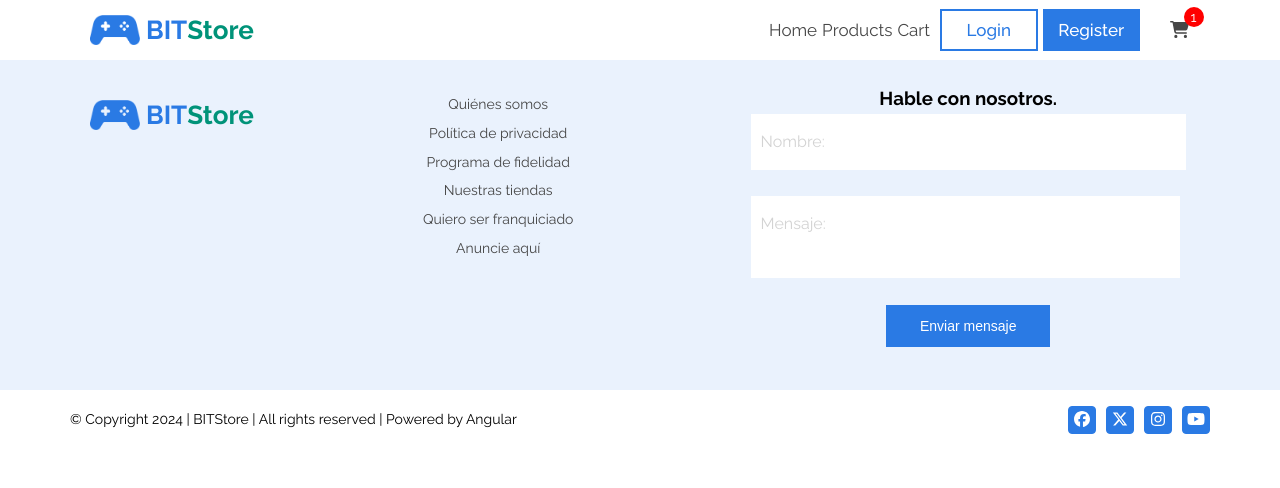
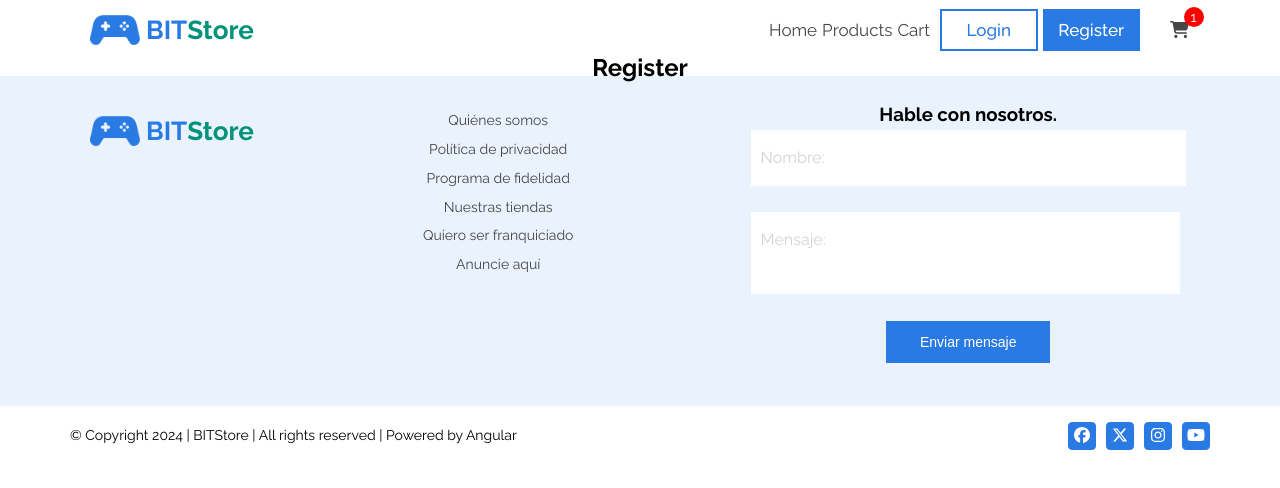
Before and after one commit to jcarlosj/bit-store-frontend, an Angular app: page /register in a window 1280 px wide. Before the commit this address led to /. Shown: the top 488 px of the page. Built offline with nearby package versions, Linux system fonts and the light colour scheme.

Commit message:
[+] app.routes: Define rutas /login /register [+] (login, register).component*: HTML & CSS

```diff
--- a/src/app/app.routes.ts
+++ b/src/app/app.routes.ts
@@ -1,7 +1,11 @@
 import { Routes } from '@angular/router';
 import { HomeComponent } from './pages/home/home.component';
+import { LoginComponent } from './pages/login/login.component';
+import { RegisterComponent } from './pages/register/register.component';
 
 export const routes: Routes = [
     { path: 'home', component: HomeComponent },
+    { path: 'register', component: RegisterComponent },
+    { path: 'login', component: LoginComponent },
     { path: '',  redirectTo: 'home', pathMatch: 'full' }
 ];
--- a/src/app/components/layout/header/header.component.html
+++ b/src/app/components/layout/header/header.component.html
@@ -38,10 +38,10 @@
                 <li class="menu-item menu-login">
                     <ul>
                         <li class="menu-item">
-                            <a class="btn btn-outline-primary" href="#">Login</a>
+                            <a class="btn btn-outline-primary" routerLink="/login">Login</a>
                         </li>
                         <li class="menu-item">
-                            <a class="btn btn-primary" href="#">Register</a>
+                            <a class="btn btn-primary" routerLink="/register">Register</a>
                         </li>
                     </ul>
                 </li>
@@ -49,10 +49,10 @@
 
             <ul id="auth-menu" class="auth-menu auth-menu__container">
                 <li class="menu-item">
-                    <a class="btn btn-outline-primary" href="#">Login</a>
+                    <a class="btn btn-outline-primary" routerLink="/login">Login</a>
                 </li>
                 <li class="menu-item">
-                    <a class="btn btn-primary" href="#">Register</a>
+                    <a class="btn btn-primary" routerLink="/register">Register</a>
                 </li>
             </ul>
 
--- a/src/app/components/layout/header/header.component.ts
+++ b/src/app/components/layout/header/header.component.ts
@@ -1,4 +1,5 @@
 import { Component } from '@angular/core';
+import { RouterLink } from '@angular/router';
 
 import { FontAwesomeModule } from '@fortawesome/angular-fontawesome';
 import { faBars, faXmark, faCartShopping } from '@fortawesome/free-solid-svg-icons';
@@ -6,7 +7,7 @@ import { faBars, faXmark, faCartShopping } from '@fortawesome/free-solid-svg-ico
 @Component({
   selector: 'app-header',
   standalone: true,
-  imports: [ FontAwesomeModule ],
+  imports: [ FontAwesomeModule, RouterLink ],
   templateUrl: './header.component.html',
   styleUrl: './header.component.css'
 })
--- a/src/app/pages/home/home.component.html
+++ b/src/app/pages/home/home.component.html
@@ -7,7 +7,7 @@
             </aside>
             <main class="main-content">
                 <app-products-header />
-                <!-- <app-product-card /> -->
+                <app-product-card />
             </main>
         </div>
 
--- /dev/null
+++ b/src/app/pages/login/login.component.html
@@ -0,0 +1 @@
+<h2>Login</h2>
--- /dev/null
+++ b/src/app/pages/register/register.component.html
@@ -0,0 +1 @@
+<h2>Register</h2>
```
Also changed, not shown: src/app/pages/login/login.component.ts (added, +12 -0 lines), src/app/pages/register/register.component.ts (added, +12 -0 lines), src/app/pages/login/login.component.css (added), src/app/pages/register/register.component.css (added).
